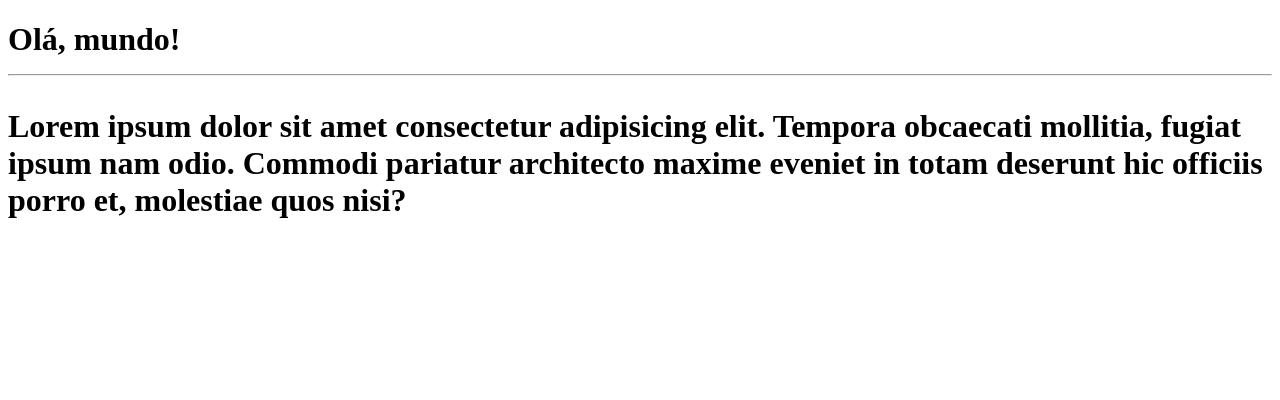
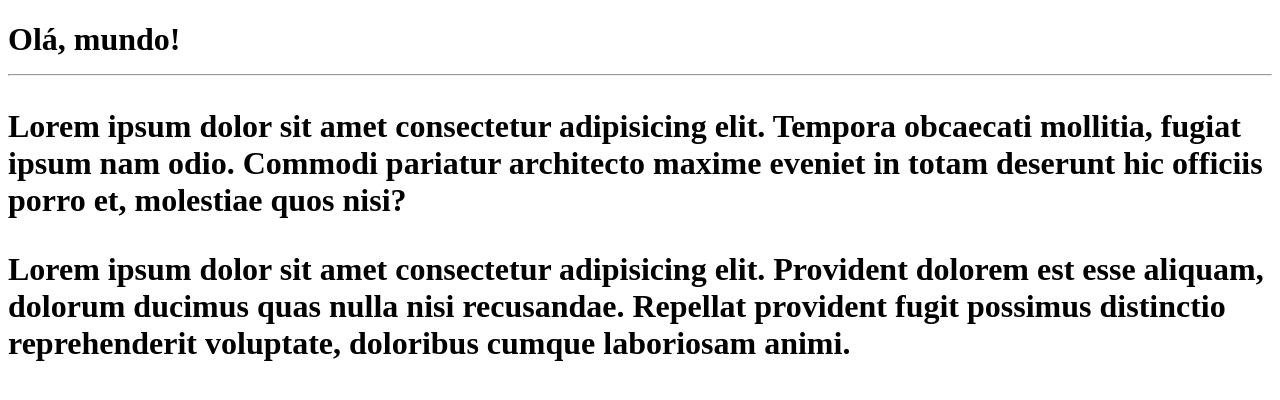
Before and after one commit to SStvT/Ola-Mundo, a plain HTML site: page site-exemplo/index.html in a window 1280 px wide. Drawn offline with Linux system fonts and the light colour scheme.

Commit message:
Update index.html

```diff
--- a/site-exemplo/index.html
+++ b/site-exemplo/index.html
@@ -12,6 +12,9 @@
         <p>
             Lorem ipsum dolor sit amet consectetur adipisicing elit. Tempora obcaecati mollitia, fugiat ipsum nam odio. Commodi pariatur architecto maxime eveniet in totam deserunt hic officiis porro et, molestiae quos nisi?
         </p>
+        <p>
+            Lorem ipsum dolor sit amet consectetur adipisicing elit. Provident dolorem est esse aliquam, dolorum ducimus quas nulla nisi recusandae. Repellat provident fugit possimus distinctio reprehenderit voluptate, doloribus cumque laboriosam animi.
+        </p>
     </h1>
 </body>
 </html>
```
